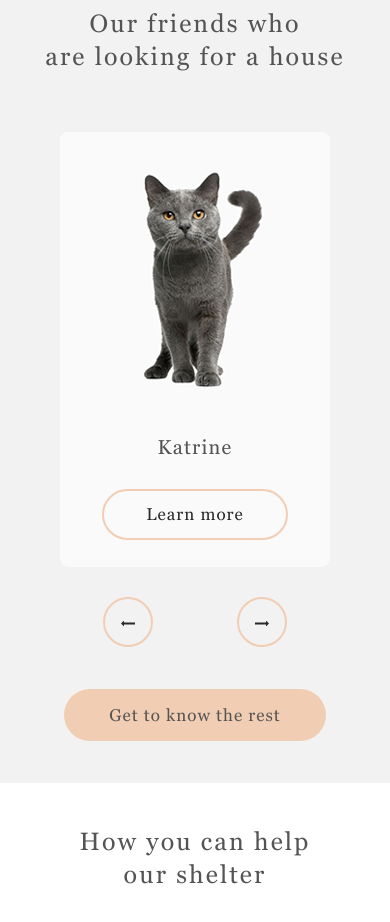
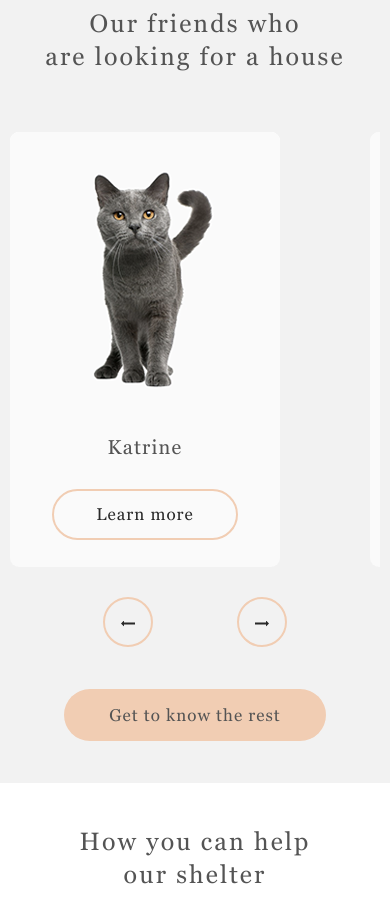
Before and after one commit to sinelamin/Shelter, a website built with webpack: page src/index.html in a window 390 px wide. Shown: the part 1640-2562 px from the top of the page. Built offline with nearby package versions, Linux system fonts and the light colour scheme.

Commit message:
feat: add function createCard and renderCards for slider

```diff
--- a/src/components/slider.js
+++ b/src/components/slider.js
@@ -1 +1,33 @@
 'use strict';
+
+import db from '../db.json';
+
+// console.log('work!');
+
+const sliderList = document.querySelector('.slider-list');
+
+
+function createCard(parent, img, alt, title) {
+  const card = document.createElement('div');
+
+  card.classList.add('slider-list__card');
+  card.innerHTML = `
+  <img class="slider-card__img" src="${img}" alt="${alt}">
+  <h4 class="slider-card__title">${title}</h4>
+  <button class="slider-card__btn">Learn more</button>
+  `
+
+  parent.append(card);
+};
+
+function renderCards() {
+  db.cards.forEach(({ img, alt, title }) => {
+    const imgFilename = img;
+
+    const imgHash = require(`../img/${imgFilename}`);
+
+    createCard(sliderList, imgHash, alt, title);
+  });
+};
+
+renderCards();
--- a/db.json
+++ b/src/db.json
@@ -2,49 +2,57 @@
   "cards": [
     {
       "id": "0",
-      "img": "./img/katrine.png",
+      "img": "katrine.png",
+      "alt": "cat-katrine",
       "title": "Katrine",
       "descr": "Lorem Ipsum has been the industry"
     },
     {
       "id": "1",
-      "img": "./img/jennifer.png",
+      "img": "jennifer.png",
+      "alt": "dog-jennifer",
       "title": "Jennifer",
       "descr": "Lorem Ipsum has been the industry"
     },
     {
       "id": "2",
-      "img": "./img/woody.png",
+      "img": "woody.png",
+      "alt": "dog-woody",
       "title": "Woody",
       "descr": "Lorem Ipsum has been the industry"
     },
     {
       "id": "3",
-      "img": "./img/sophia.png",
+      "img": "sophia.png",
+      "alt": "dog-sophia",
       "title": "Sophia",
       "descr": "Lorem Ipsum has been the industry"
     },
     {
       "id": "4",
-      "img": "./img/timmy.png",
+      "img": "timmy.png",
+      "alt": "cat-timmy",
       "title": "Timmy",
       "descr": "Lorem Ipsum has been the industry"
     },
     {
       "id": "5",
-      "img": "./img/charly.png",
+      "img": "charly.png",
+      "alt": "dog-charly",
       "title": "Charly",
       "descr": "Lorem Ipsum has been the industry"
     },
     {
       "id": "6",
-      "img": "./img/scarlett.png",
+      "img": "scarlett.png",
+      "alt": "dog-scarlett",
       "title": "Scarlett",
       "descr": "Lorem Ipsum has been the industry"
     },
     {
       "id": "7",
-      "img": "./img/freddie.png",
+      "img": "freddie.png",
+      "alt": "cat-freddie",
       "title": "Freddie",
       "descr": "Lorem Ipsum has been the industry"
     }
--- a/src/index.html
+++ b/src/index.html
@@ -106,7 +106,7 @@
         </h3>
         <div class="slider">
           <div class="slider-list">
-            <div class="slider-list__card">
+            <!-- <div class="slider-list__card">
               <img class="slider-card__img" src="./img/katrine.png" alt="cat-katrine">
               <h4 class="slider-card__title">Katrine</h4>
               <button class="slider-card__btn">Learn more</button>
@@ -120,7 +120,7 @@
               <img class="slider-card__img" src="./img/woody.png" alt="cat-katrine">
               <h4 class="slider-card__title">Woody</h4>
               <button class="slider-card__btn">Learn more</button>
-            </div>
+            </div> -->
           </div>
 
           <div class="slider-arrow__left">
--- a/src/index.js
+++ b/src/index.js
@@ -2,3 +2,6 @@ import './index.html';
 import './ourPets.html';
 import './index.scss';
 import './components/burger.js';
+import './components/slider.js';
+
+// img.src = 'img/katrine.png'
--- a/src/style/_style.scss
+++ b/src/style/_style.scss
@@ -199,11 +199,13 @@
     &-list {
       margin: 0 auto;
       display: flex;
-      justify-content: space-between;
+      // justify-content: space-between;
       max-width: 990px;
+      overflow: hidden;
     }
 
     &-list__card {
+      margin-right: 90px;
       height: 435px;
       background-color: #FAFAFA;
       border-radius: 9px;
@@ -493,9 +495,9 @@
         justify-content: space-evenly;
       }
 
-      &-list__card:last-child {
-        display: none;
-      }
+      // &-list__card:last-child {
+      //   display: none;
+      // }
     }
   }
 }
@@ -698,9 +700,9 @@
     }
 
     .slider {
-      &-list__card:nth-child(2) {
-        display: none;
-      }
+      // &-list__card:nth-child(2) {
+      //   display: none;
+      // }
     }
   }
 
```
